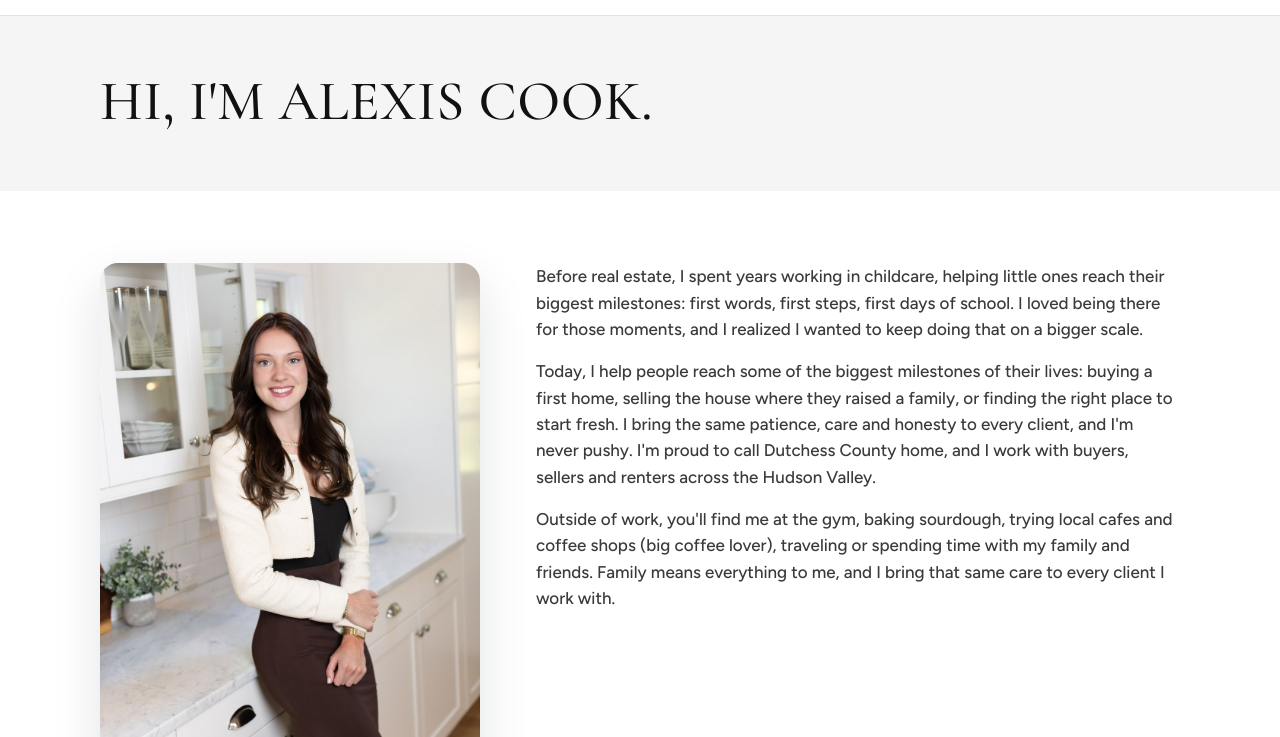
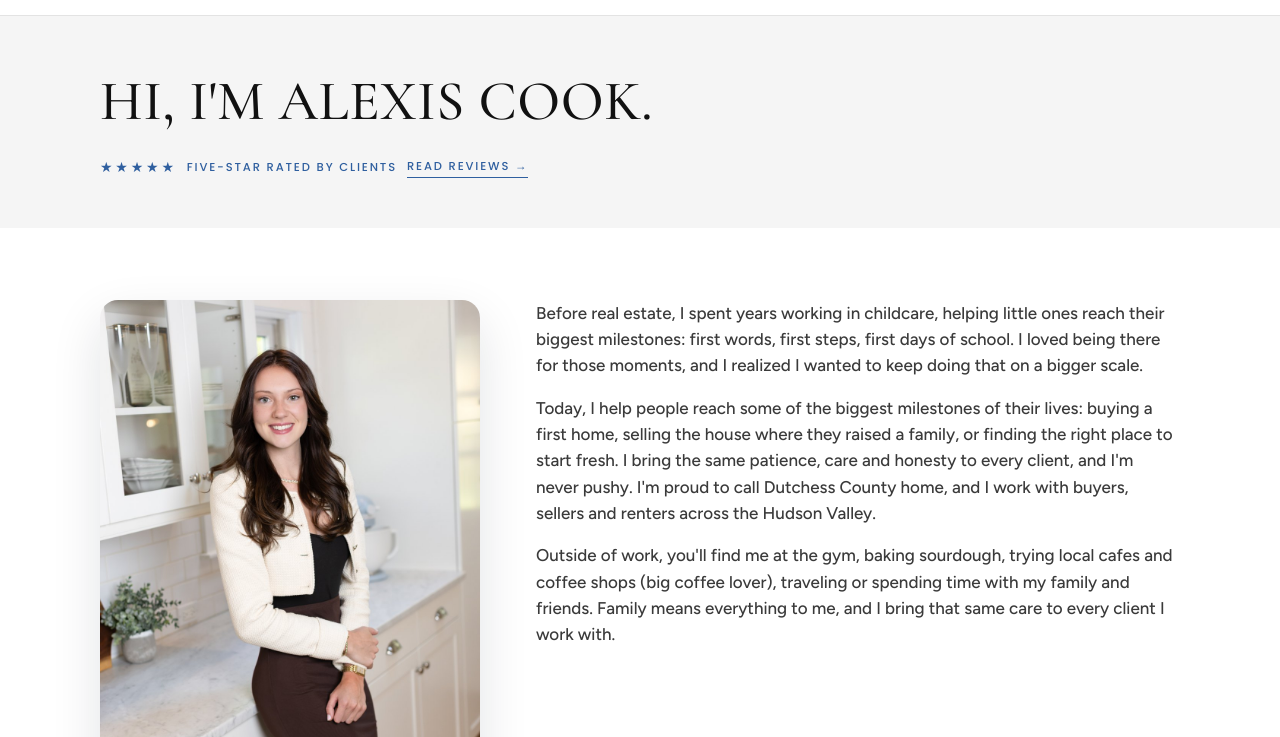
Before and after one commit to alexiscookrealestate/alexis-cook-website, a plain HTML site: page about.html in a window 1280 px wide. Shown: the part 63-800 px from the top of the page. Drawn offline with nearby package versions, Linux system fonts and the light colour scheme; a web font is replaced by a local one.

Commit message:
reviews-bio

```diff
--- a/about.html
+++ b/about.html
@@ -29,7 +29,7 @@
   </div>
 </header>
 <main>
-<section class="page-hero"><div class="wrap"><h1>Hi, I'm Alexis Cook.</h1></div></section>
+<section class="page-hero"><div class="wrap"><h1>Hi, I'm Alexis Cook.</h1><a class="rv-line" href="reviews.html"><b aria-label="5 out of 5 stars">★★★★★</b><span class="rv-long">Five-star rated by clients</span><u>Read reviews →</u></a></div></section>
 <section class="band"><div class="wrap about-grid">
   <div class="photo about-photo"><img src="alexis-about.jpg?v=2" alt="Alexis Cook" width="1000" height="1500"></div>
   <div class="prose">
--- a/styles.css
+++ b/styles.css
@@ -900,3 +900,8 @@ footer .call-link:hover span,.contact .call-link:hover span{color:inherit;text-d
 .rv-q span{font-family:var(--display);font-size:10.5px;letter-spacing:.2em;text-transform:uppercase;color:#666}
 .rv-q .st{color:var(--navy-2);letter-spacing:.25em;font-size:13px;display:block;margin-bottom:8px}
 @media (max-width:820px){.rv-q p{font-size:19px}}
+/* Five-star line on About page */
+.rv-line{display:inline-flex;align-items:center;gap:10px;margin-top:14px;font-family:var(--display);font-size:11.5px;letter-spacing:.16em;text-transform:uppercase;color:var(--navy-2);text-decoration:none;white-space:nowrap}
+.rv-line b{letter-spacing:.2em;font-weight:400;font-size:14px}
+.rv-line u{text-decoration:none;border-bottom:1px solid currentColor;padding-bottom:1px}
+@media (max-width:600px){.rv-line .rv-long{display:none}.rv-line{font-size:11px;letter-spacing:.14em}.rv-line b{font-size:13px}}
```
